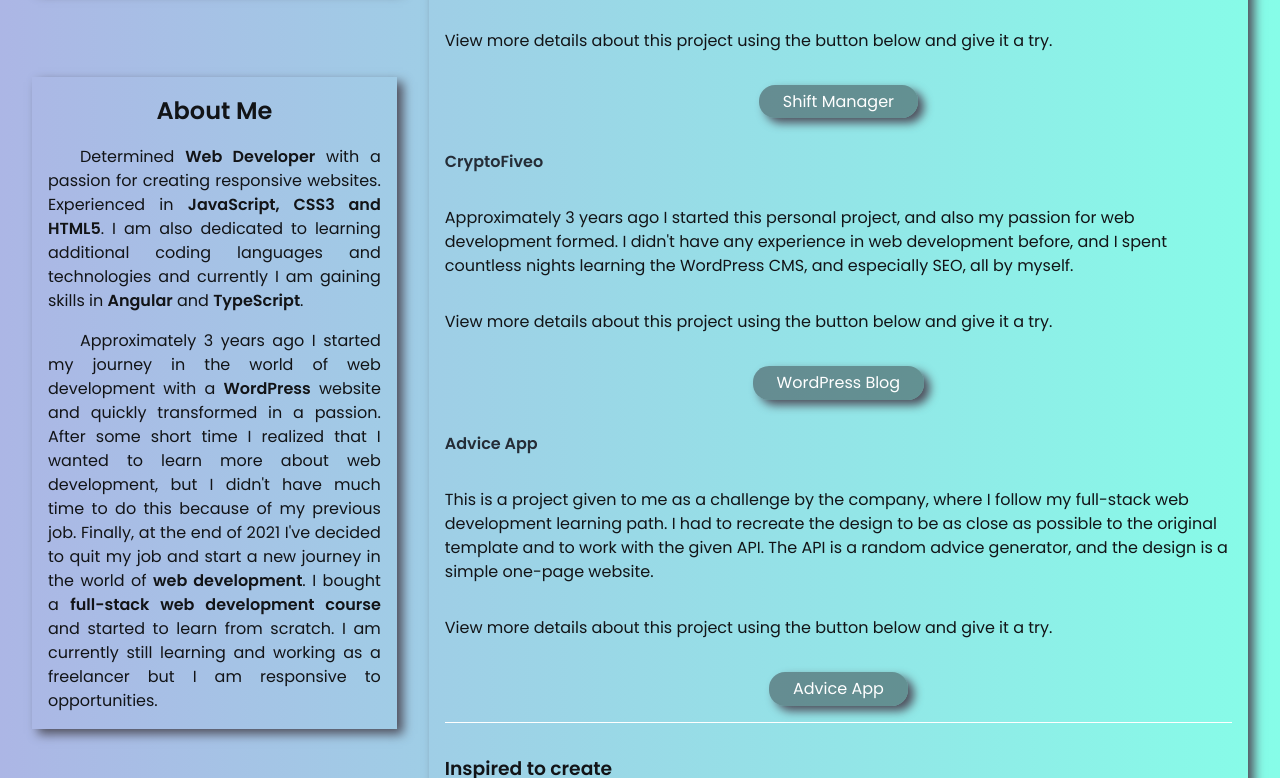
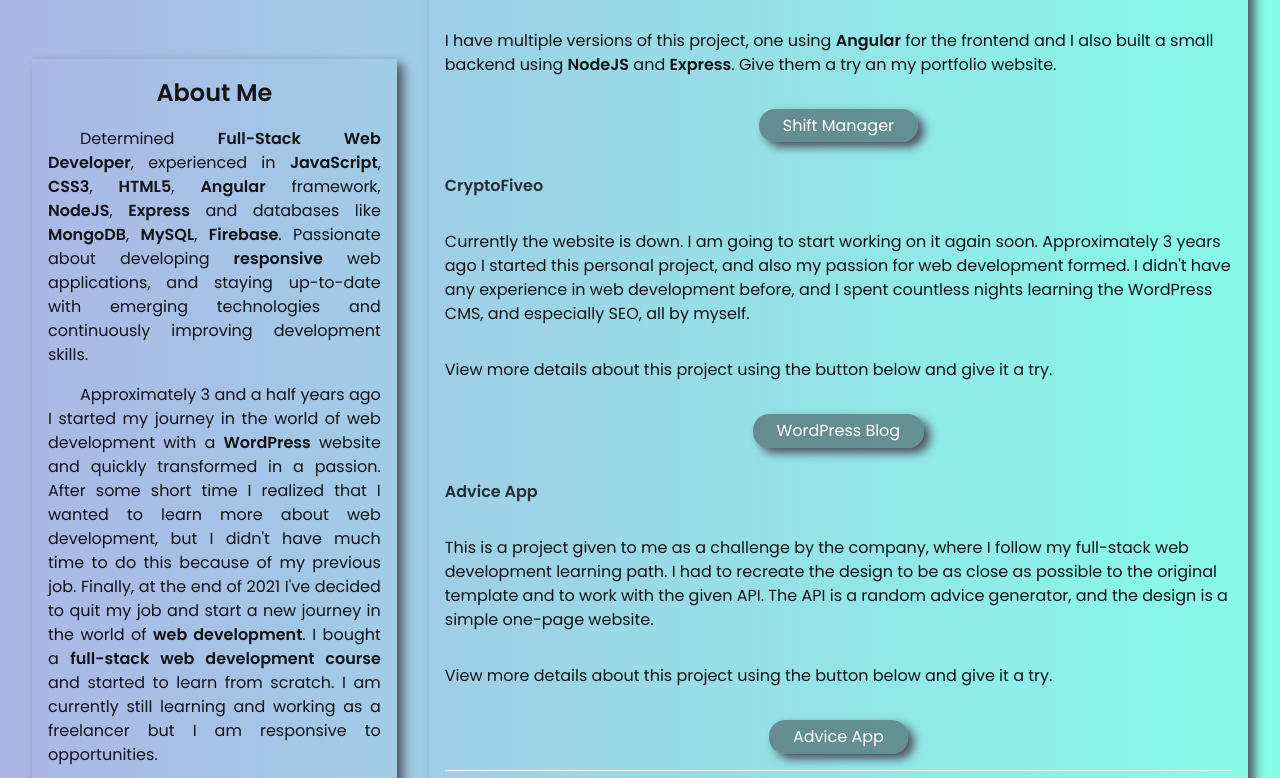
Before and after one commit to calyn05/resume-web-page, a plain HTML site: page index.html in a window 1280 px wide. Shown: the part 1233-2011 px from the top of the page. Drawn offline with nearby package versions, Linux system fonts and the light colour scheme.

Commit message:
updated cv and skills

```diff
--- a/assets/style.css
+++ b/assets/style.css
@@ -274,6 +274,12 @@
 @media screen and (min-width: 60.5rem) {
   .primary-header {
     padding-top: 1rem;
+  }
+
+  main {
+    max-width: 1980px;
+    align-self: center;
+    justify-self: center;
   }
 }
 
--- a/index.html
+++ b/index.html
@@ -28,7 +28,7 @@
     <script src="assets/index.js" type="text/javascript" defer></script>
   </head>
 
-  <body>
+  <body class="flex-column">
     <header class="primary-header" id="primary-header">
       <nav class="primary-navigation flex" id="primary-navigation">
         <div>
@@ -175,24 +175,27 @@
           <h2>About Me</h2>
 
           <p>
-            Determined <strong>Web Developer</strong> with a passion for
-            creating responsive websites. Experienced in
-            <strong>JavaScript, CSS3 and HTML5</strong>. I am also dedicated to
-            learning additional coding languages and technologies and currently
-            I am gaining skills in <strong>Angular</strong> and
-            <strong>TypeScript</strong>.
+            Determined <strong>Full-Stack Web Developer</strong>, experienced in
+            <strong>JavaScript</strong>, <strong>CSS3</strong>,
+            <strong>HTML5</strong>, <strong>Angular</strong> framework,
+            <strong>NodeJS</strong>, <strong>Express</strong> and databases like
+            <strong>MongoDB</strong>, <strong>MySQL</strong>,
+            <strong>Firebase</strong>. Passionate about developing
+            <strong>responsive</strong> web applications, and staying up-to-date
+            with emerging technologies and continuously improving development
+            skills.
           </p>
           <p>
-            Approximately 3 years ago I started my journey in the world of web
-            development with a <strong>WordPress</strong> website and quickly
-            transformed in a passion. After some short time I realized that I
-            wanted to learn more about web development, but I didn't have much
-            time to do this because of my previous job. Finally, at the end of
-            2021 I've decided to quit my job and start a new journey in the
-            world of <strong>web development</strong>. I bought a
-            <strong>full-stack web development course</strong> and started to
-            learn from scratch. I am currently still learning and working as a
-            freelancer but I am responsive to opportunities.
+            Approximately 3 and a half years ago I started my journey in the
+            world of web development with a <strong>WordPress</strong> website
+            and quickly transformed in a passion. After some short time I
+            realized that I wanted to learn more about web development, but I
+            didn't have much time to do this because of my previous job.
+            Finally, at the end of 2021 I've decided to quit my job and start a
+            new journey in the world of <strong>web development</strong>. I
+            bought a <strong>full-stack web development course</strong> and
+            started to learn from scratch. I am currently still learning and
+            working as a freelancer but I am responsive to opportunities.
           </p>
         </section>
 
@@ -280,10 +283,10 @@
                 <span class="skills-circle"></span> Firebase
               </li>
               <li class="skills-name flex fw-600">
-                <span class="skills-circle"></span> ViteJS
+                <span class="skills-circle"></span> MongoDB
               </li>
               <li class="skills-name flex fw-600">
-                <span class="skills-circle"></span> WebPack
+                <span class="skills-circle"></span> MySQL
               </li>
             </ul>
           </div>
@@ -346,7 +349,8 @@
                   As a BaaS app development platform, I mainly use
                   <strong>Firebase</strong>, where my personal website is
                   hosted. But I also have experience with
-                  <strong>Heroku</strong> and <strong>Netlify</strong>.
+                  <strong>Heroku</strong>, <strong>Netlify</strong>, and
+                  <strong>Render</strong>.
                 </p>
               </div>
             </div>
@@ -396,11 +400,14 @@
                 earnings, and the best earning month in the year.
               </p>
               <p>
-                View more details about this project using the button below and
-                give it a try.
+                I have multiple versions of this project, one using
+                <strong>Angular</strong> for the frontend and I also built a
+                small backend using <strong>NodeJS</strong> and
+                <strong>Express</strong>. Give them a try an my portfolio
+                website.
               </p>
               <a
-                href="https://calin.codes/pages/projects/shift-manager"
+                href="https://calin.codes/pages/projects"
                 target="_blank"
                 rel="noreferrer"
                 class="visit-btn"
@@ -416,11 +423,12 @@
 
               <h4 class="fw-600">CryptoFiveo</h4>
               <p>
-                Approximately 3 years ago I started this personal project, and
-                also my passion for web development formed. I didn't have any
-                experience in web development before, and I spent countless
-                nights learning the WordPress CMS, and especially SEO, all by
-                myself.
+                Currently the website is down. I am going to start working on it
+                again soon. Approximately 3 years ago I started this personal
+                project, and also my passion for web development formed. I
+                didn't have any experience in web development before, and I
+                spent countless nights learning the WordPress CMS, and
+                especially SEO, all by myself.
               </p>
               <p>
                 View more details about this project using the button below and
```
Also changed, not shown: pdf.html (+4 -1 lines), 2 other files.
